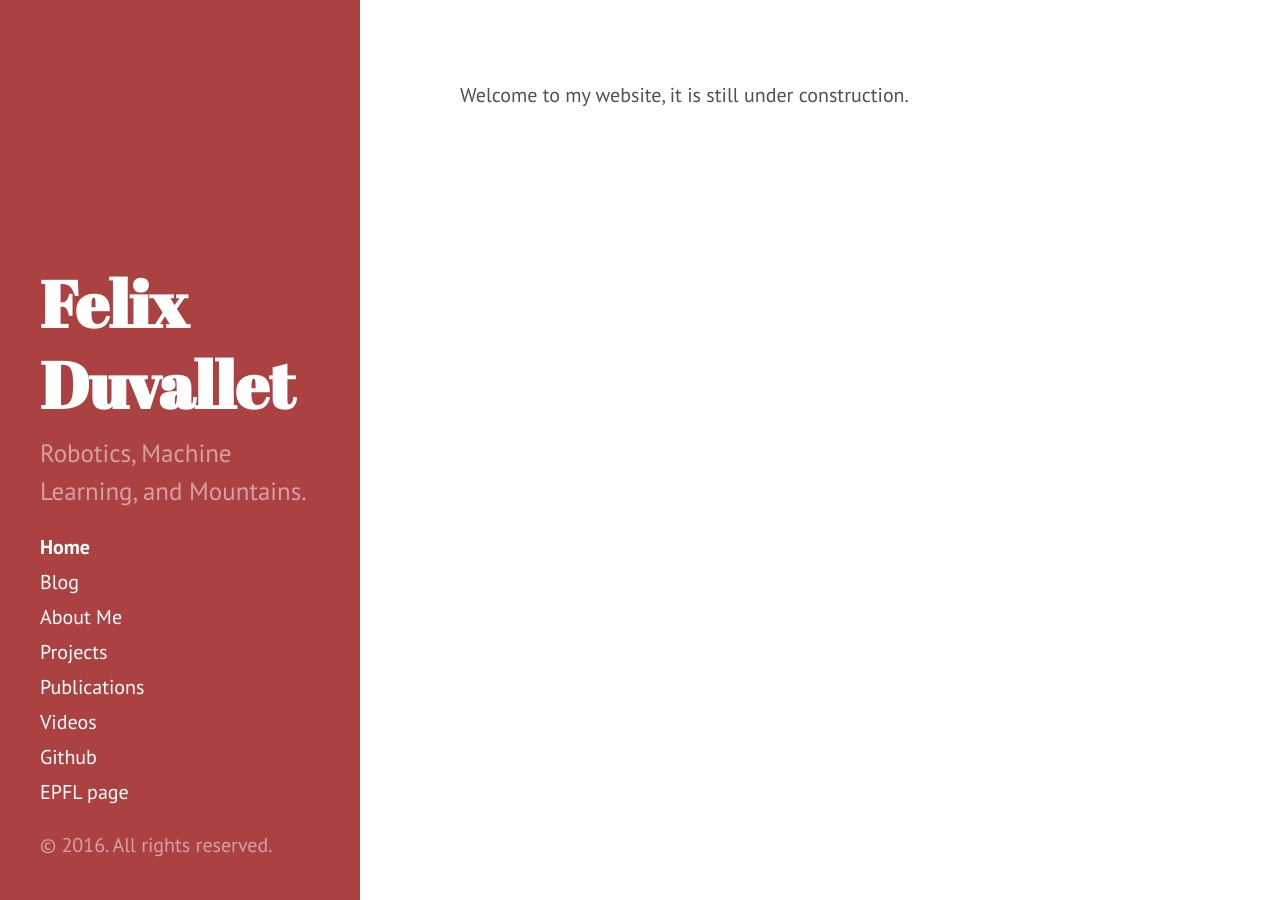
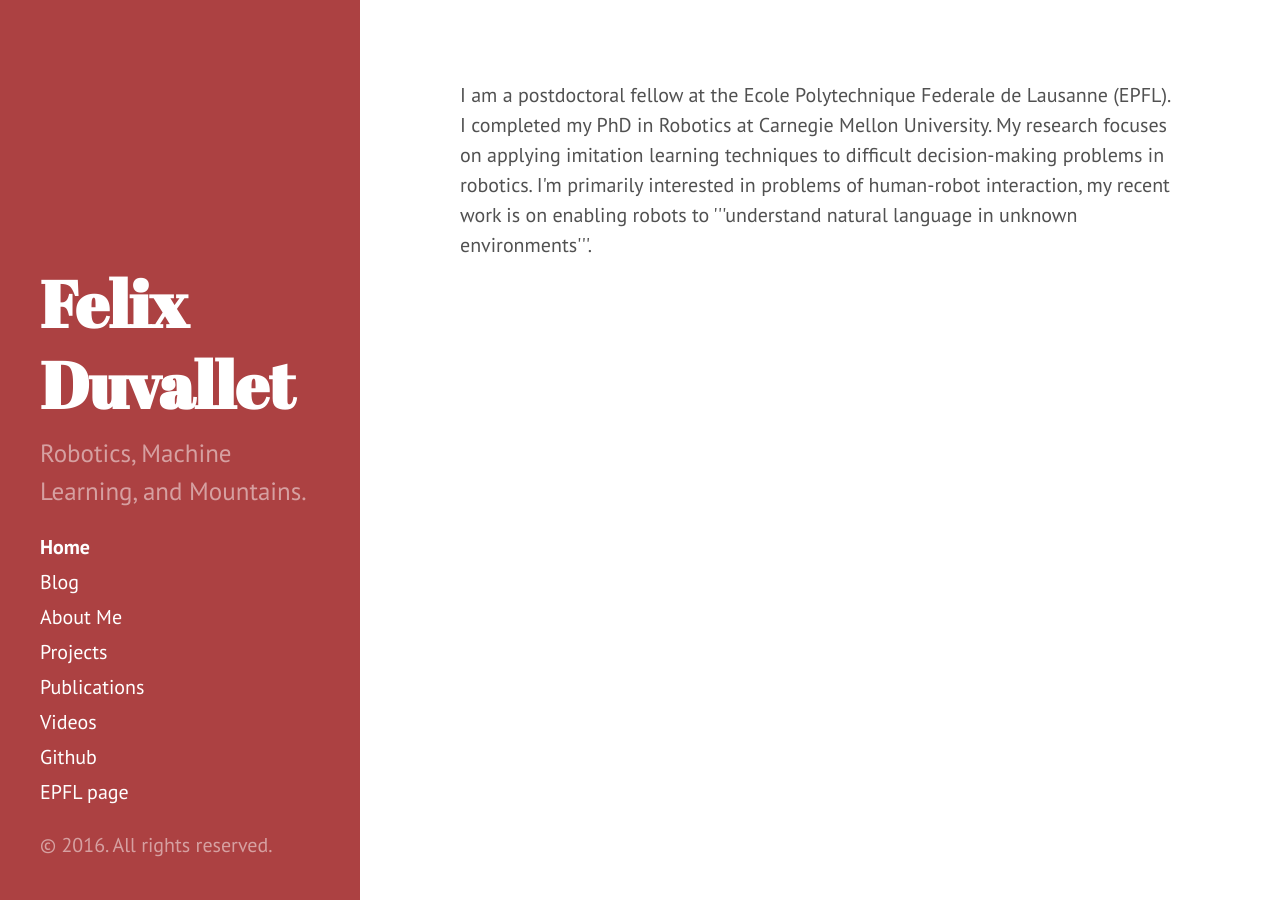
Before and after one commit to felixduvallet/felixduvallet.github.io, a Jekyll site: the page built from index.html, in a window 1280 px wide. Built offline with Jekyll 4.4.1, drawn with Linux system fonts in a browser that asks for light colours.

Commit message:
New index page.

```diff
--- a/index.html
+++ b/index.html
@@ -3,4 +3,7 @@ layout: default
 title: Home
 ---
 
-Welcome to my website, it is still under construction.
+I am a postdoctoral fellow at the Ecole Polytechnique Federale de Lausanne (EPFL).
+
+I completed my PhD in Robotics at Carnegie Mellon University.
+My research focuses on applying imitation learning techniques to difficult decision-making problems in robotics. I'm primarily interested in problems of human-robot interaction, my recent work is on enabling robots to '''understand natural language in unknown environments'''.
```
